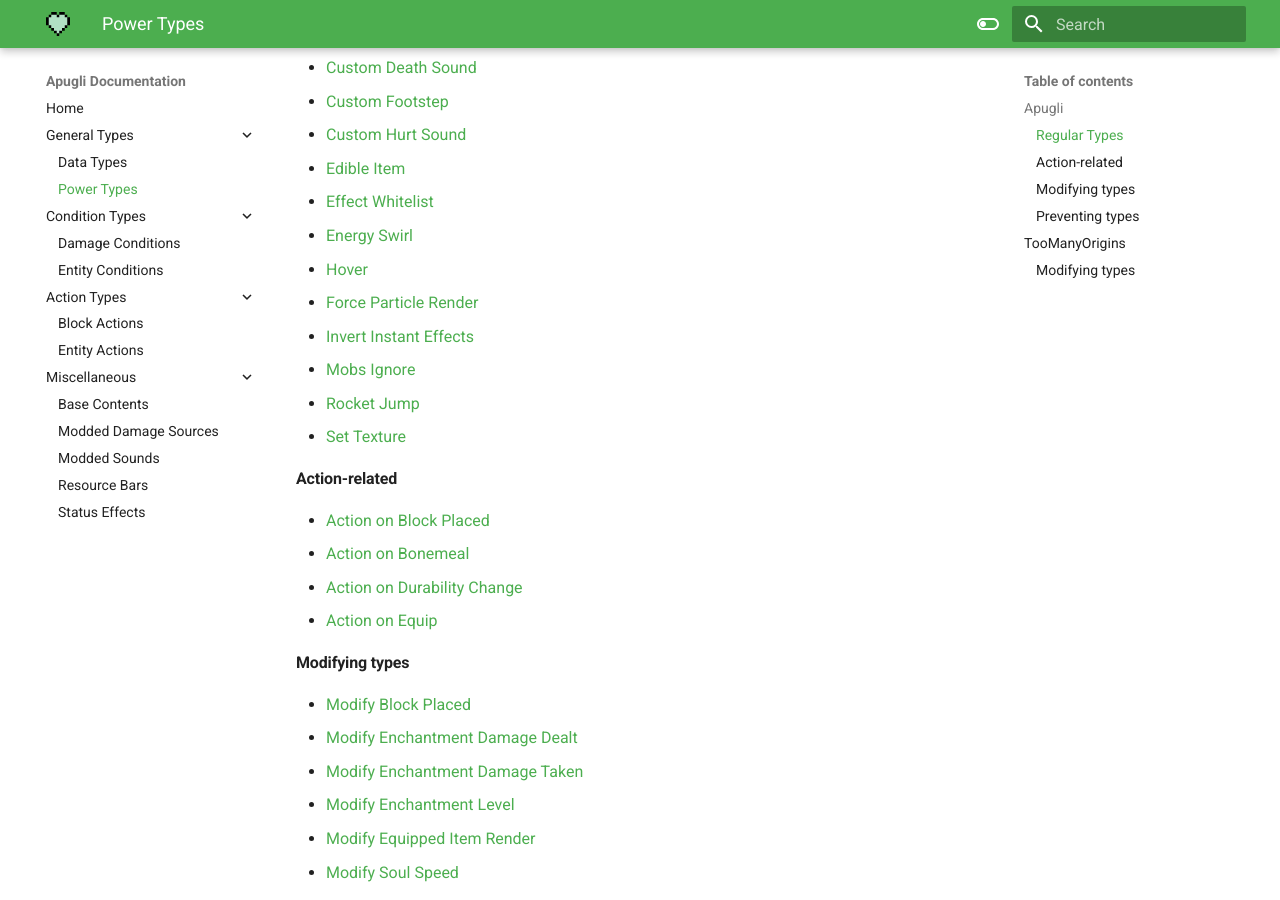
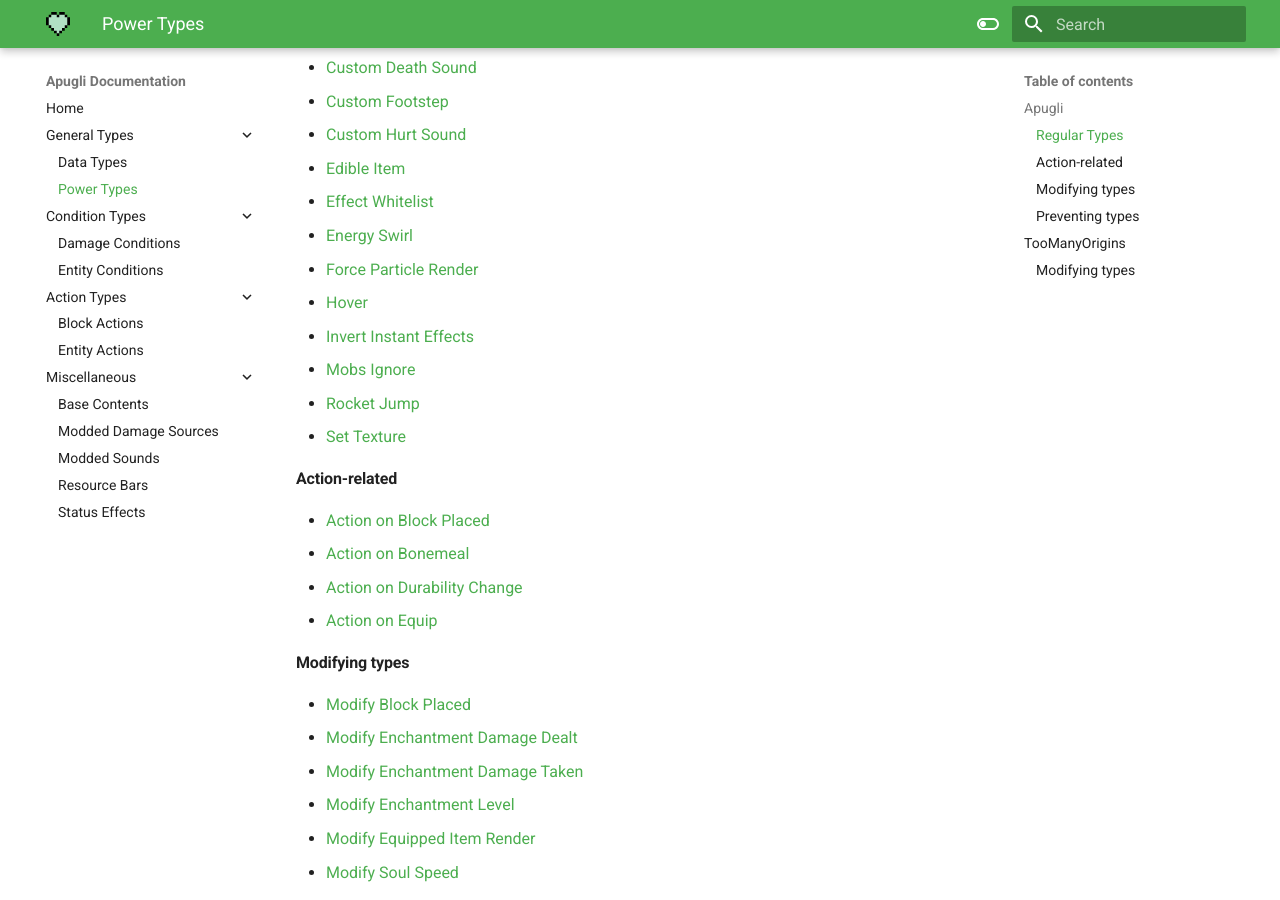
Before and after one commit to MerchantPug/apugli-docs, an MkDocs documentation site: the page built from docs/types/power_types.md, in a window 1280 px wide and 900 px high, scrolled down 502 px. Built offline with MkDocs 1.6.1 and Material for MkDocs 9.7.7, drawn with Linux system fonts in a browser that asks for light colours.

Commit message:
Fix alphabetical position of Hover.

```diff
--- a/docs/types/power_types.md
+++ b/docs/types/power_types.md
@@ -21,8 +21,8 @@ Unless stated otherwise, each power type supports a condition field that can che
 - [Edible Item](edible_item)
 - [Effect Whitelist](effect_whitelist)
 - [Energy Swirl](energy_swirl)
+- [Force Particle Render](force_particle_render)
 - [Hover](hover)
-- [Force Particle Render](force_particle_render)
 - [Invert Instant Effects](invert_instant_effects)
 - [Mobs Ignore](mobs_ignore)
 - [Rocket Jump](rocket_jump)
```
